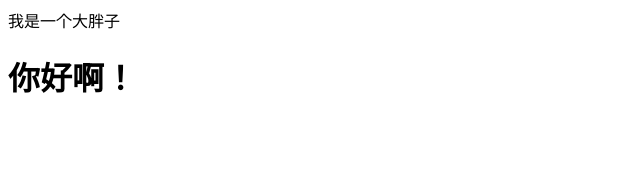
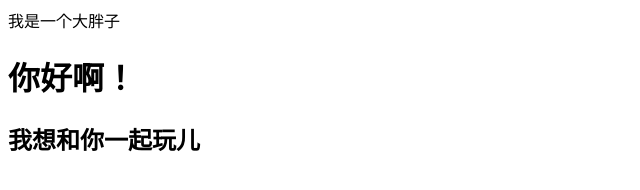
Before and after one commit to deargaoxinxin/project_01, a plain HTML site: page index.html in a window 1280 px wide. Shown: the whole page, without its empty margins (0-640 px from the left). Drawn offline with Linux system fonts and the light colour scheme.

Commit message:
Update index.html

```diff
--- a/index.html
+++ b/index.html
@@ -12,6 +12,7 @@
 <body>
     <div>我是一个大胖子</div>
     <h1>你好啊！</h1>
+    <h2>我想和你一起玩儿<h2>
     <script src="./index.js"></script>
 </body>
 
```
